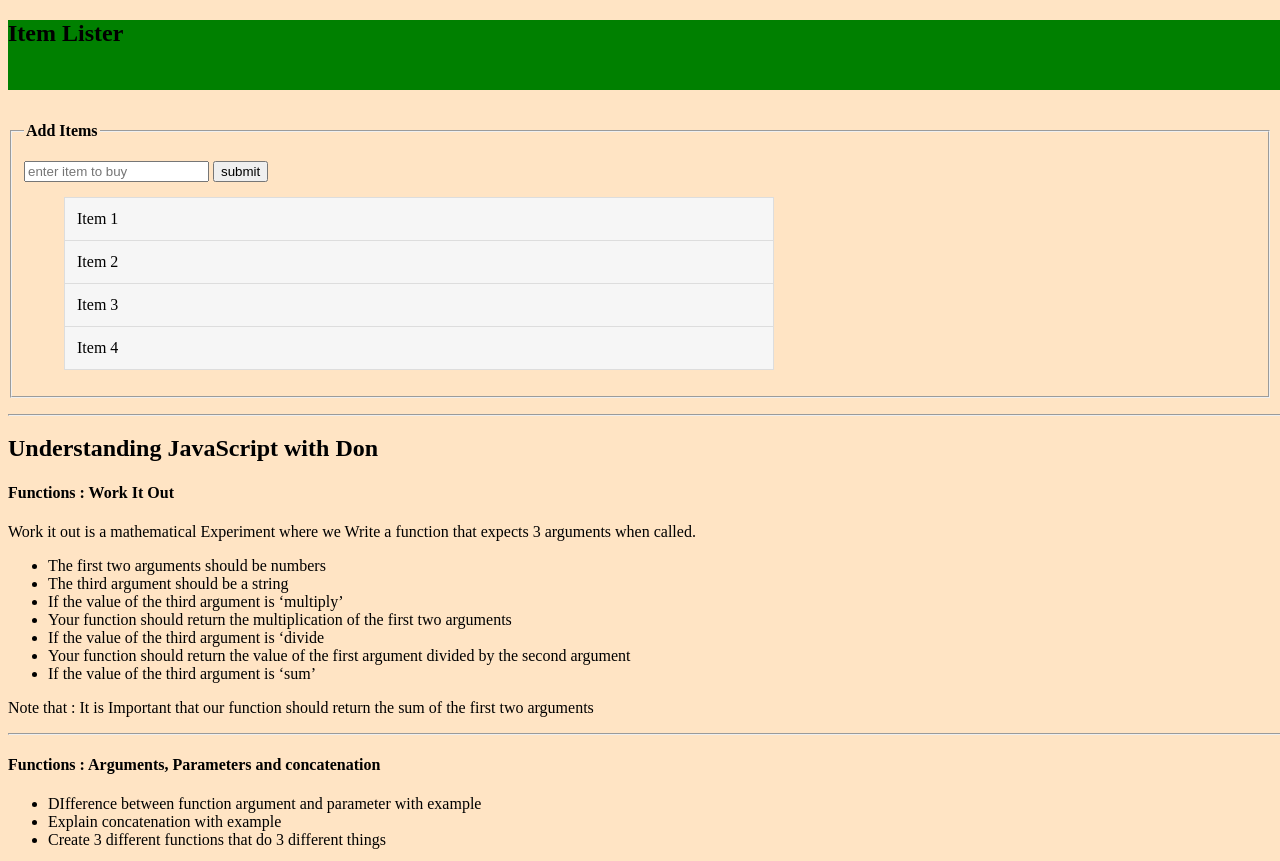
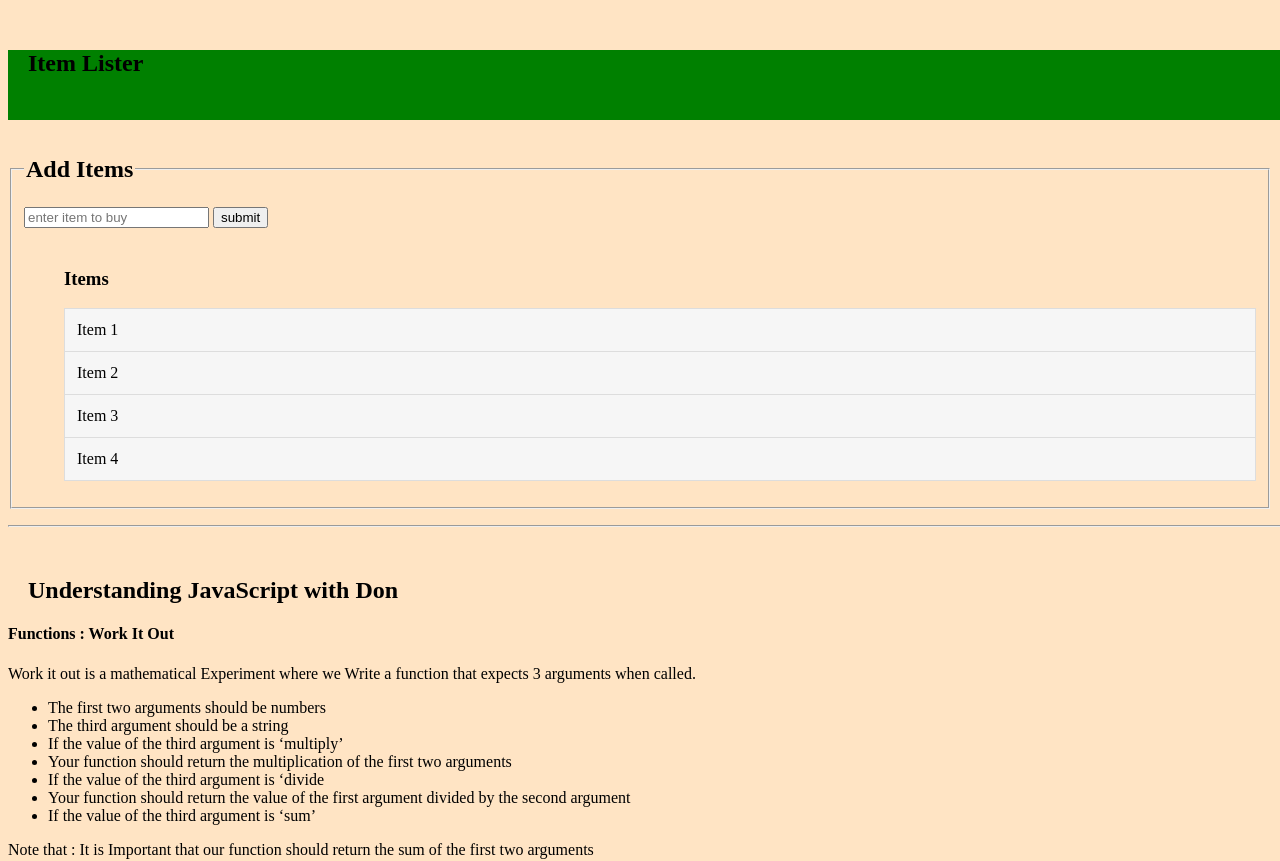
Before and after one commit to Adetoyebamise/hostrepo-for-DOMPractice, a plain HTML site: page index.html in a window 1280 px wide. Shown: the top 861 px of the page. Drawn offline with Linux system fonts and the light colour scheme.

Commit message:
edits: remove class container

```diff
--- a/index.html
+++ b/index.html
@@ -14,13 +14,14 @@
      <p>
        <section id="list-item">
          <fieldset>
-          <legend><p> <strong>Add Items</strong> </p></legend>
+          <legend><h2> <strong>Add Items</strong> </h2></legend>
          <form>
            <input type="text" placeholder="enter item to buy">
            <input type="button" value="submit">
          </form>
          <section >
            <div class="container">
+             <h3>Items</h3>
          <ul>
          <li>Item 1</li>
          <li>Item 2</li>
--- a/style.css
+++ b/style.css
@@ -3,10 +3,17 @@ body {
 }
 h1{
     padding: auto;
+    margin-top : 50px;
+    margin-left: 20px;
 }
 
 h2 {
     text-align: center;
+}
+
+h3{
+    margin-left: 40px ;
+    margin-top: 40px;
 }
 
 hr {
@@ -30,7 +37,3 @@ form {
     background-color: #f6f6f6;                 /* add a grey background color*/
     padding: 12px;                               /*add some padding*/
 }
-.container{
-    width: 750px;
-    margin-right: auto;
-}
```
